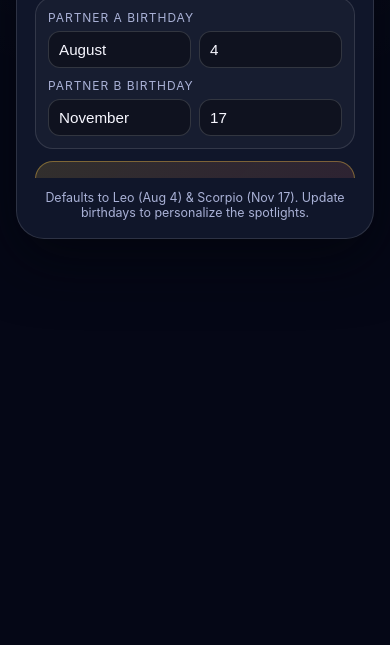
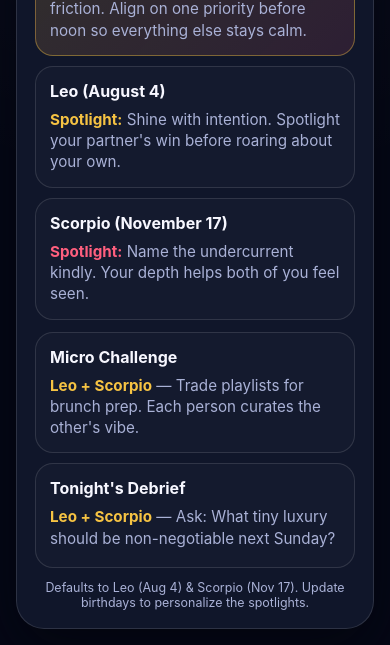
Before and after one commit to mrtsm/leo-scorpio-advice, a website: page horoscope-advice/index.html in a window 390 px wide. Shown: the part 362-1007 px from the top of the page. Before the commit the page ends 844 px from the top, so only its background shows below. Drawn offline with Linux system fonts and the light colour scheme.

Commit message:
Improve mobile layout

```diff
--- a/horoscope-advice/index.html
+++ b/horoscope-advice/index.html
@@ -31,9 +31,7 @@
     }
     main {
       width: min(600px, 100%);
-      height: min(600px, calc(100vh - 48px));
       max-width: 600px;
-      max-height: 600px;
       background: var(--panel);
       border: 1px solid var(--border);
       border-radius: 28px;
@@ -42,7 +40,12 @@
       display: flex;
       flex-direction: column;
       gap: 12px;
-      overflow: hidden;
+    }
+    @media (min-width: 720px) {
+      main {
+        height: min(600px, calc(100vh - 48px));
+        max-height: 600px;
+      }
     }
     header {
       text-align: center;
@@ -183,7 +186,7 @@
       }
       main {
         height: auto;
-        aspect-ratio: 1 / 1;
+        max-height: none;
       }
       .grid.primary,
       .grid.secondary,
```
